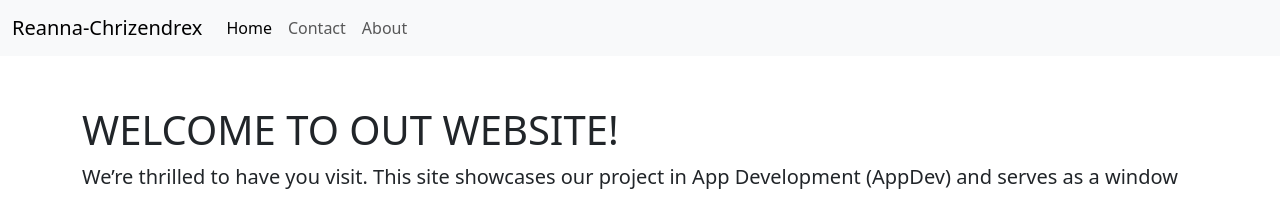
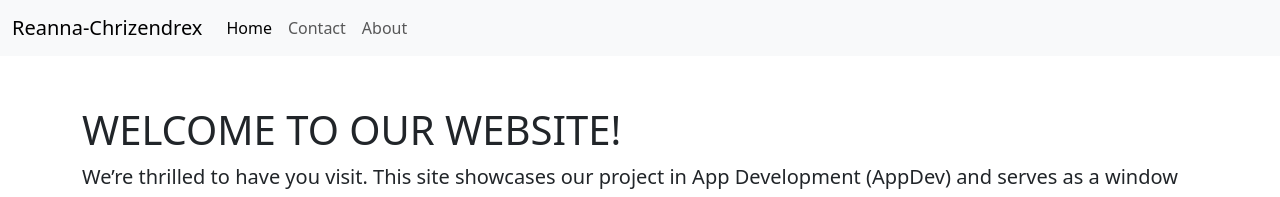
Before and after one commit to reannajaeden/sanglay-ronquillo-angular-routing-lab, an Angular app in the folder angular-routing-lab/: page /home in a window 1280 px wide. Shown: the top 197 px of the page. Built offline with nearby package versions, Linux system fonts and the light colour scheme.

Commit message:
edited text in home component

```diff
--- a/angular-routing-lab/src/app/home/home.component.html
+++ b/angular-routing-lab/src/app/home/home.component.html
@@ -1,7 +1,7 @@
 <div class="container">
     <figure>
         <blockquote class="blockquote">
-            <h1>WELCOME TO OUT WEBSITE!</h1>
+            <h1>WELCOME TO OUR WEBSITE!</h1>
           <p class="mb-0">We’re thrilled to have you visit. This site showcases our project in App Development (AppDev) and serves as a window into our creative process and learning journey.
             Our team has poured heart and soul into developing innovative applications that aim to solve real-world problems and enhance user experiences.
           </p>
```
